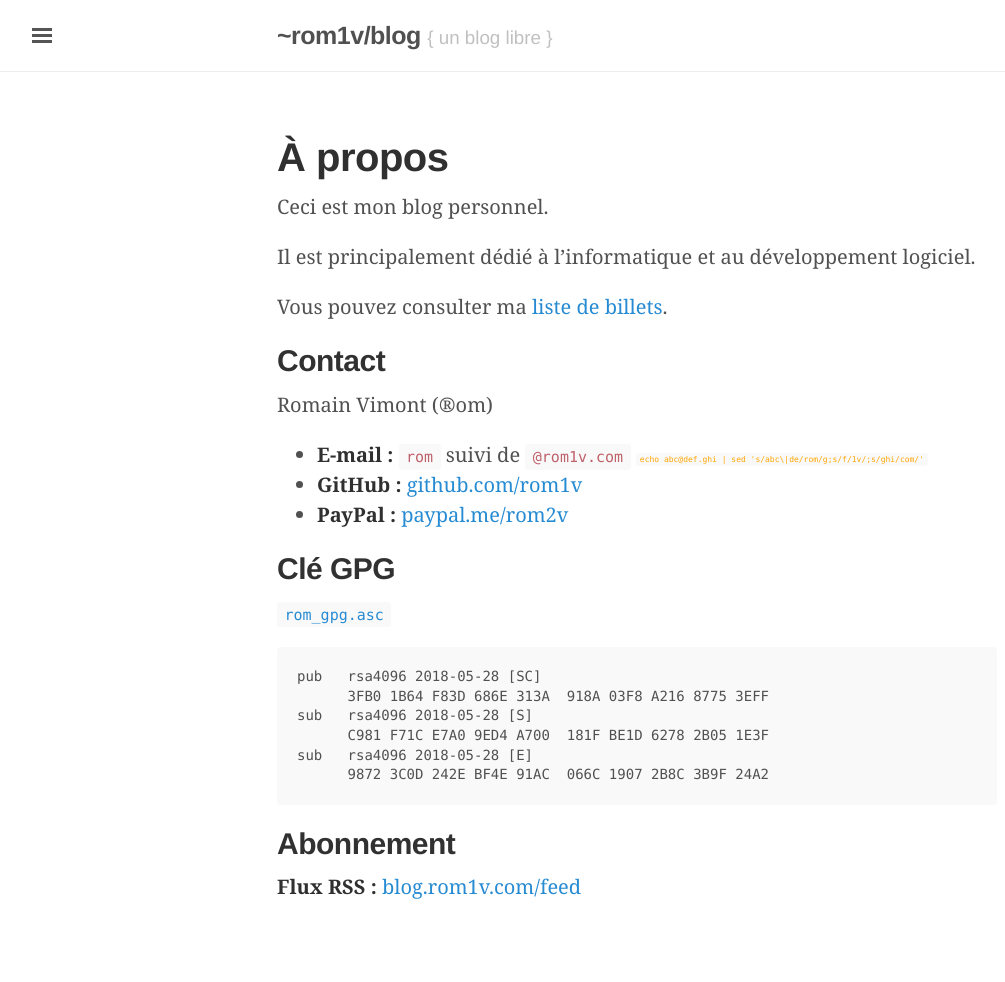
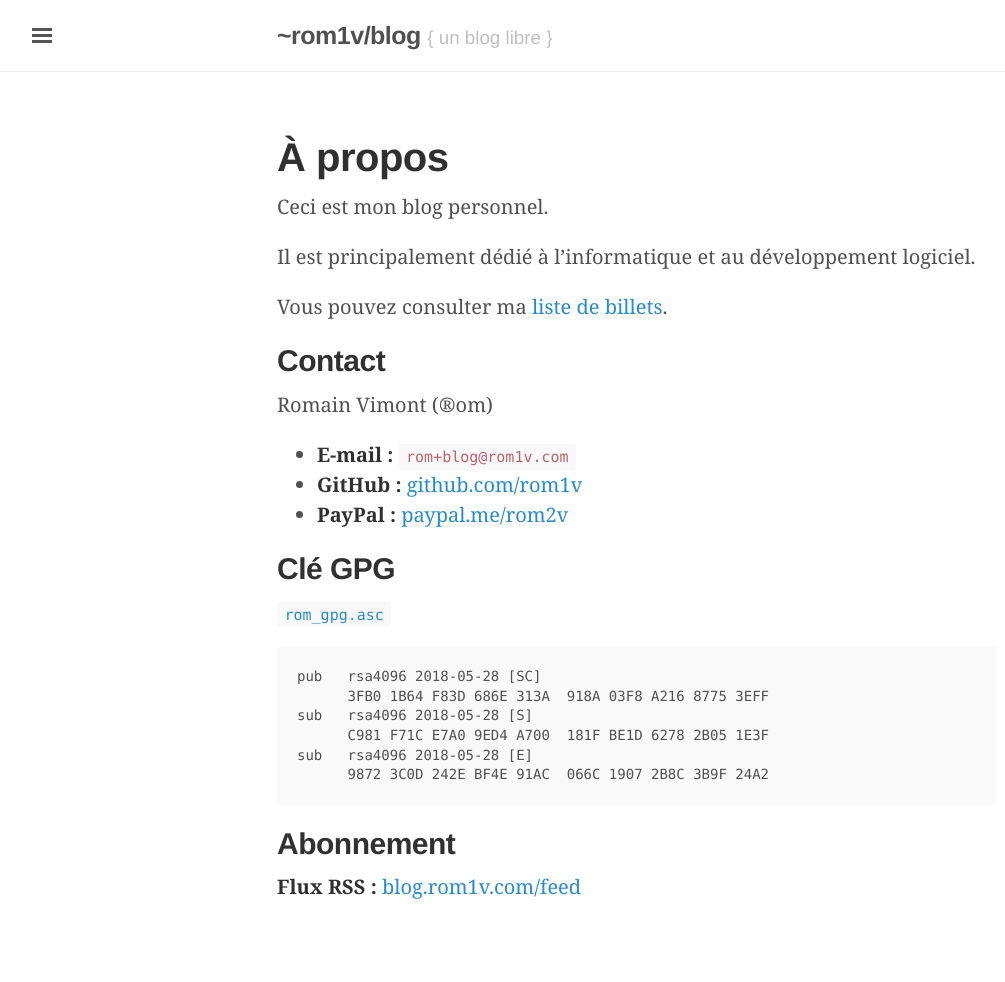
Before and after one commit to rom1v/blog.rom1v.com, a Jekyll site: the page built from about.md, in a window 1280 px wide. Shown: the whole page, without its empty margins (3-1008 px from the left). Built offline with Jekyll 4.4.1, drawn with Linux system fonts in a browser that asks for light colours.

Commit message:
Expose e-mail directly

```diff
--- a/about.md
+++ b/about.md
@@ -16,7 +16,7 @@ Vous pouvez consulter ma [liste de billets](/articles/).
 
 Romain Vimont (®om)
 
- * **E-mail :** `rom` suivi de `@rom1v.com` <code style="color:orange; font-size: 6pt">echo abc@def.ghi | sed 's/abc\|de/rom/g;s/f/1v/;s/ghi/com/'</code>
+ * **E-mail :** `rom+blog@rom1v.com`
  * **GitHub :** [github.com/rom1v](https://github.com/rom1v)
  * **PayPal :** [paypal.me/rom2v](https://paypal.me/rom2v)
 
```
